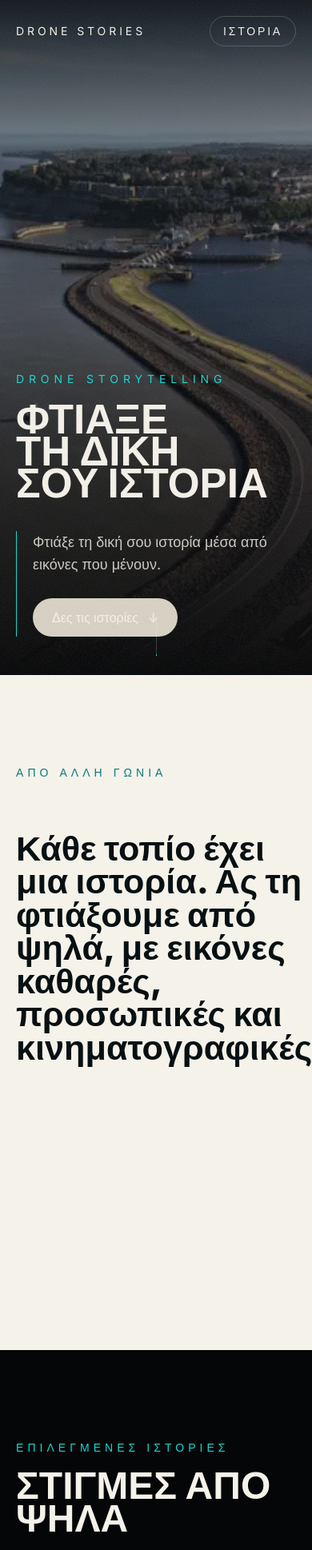
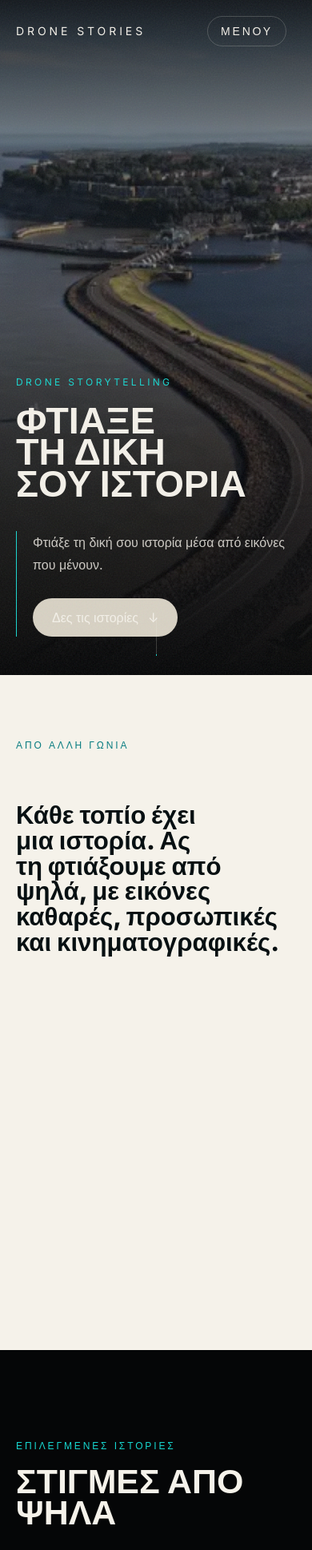
Before and after one commit to katsouris/drone-site, a React (Vite) app: page / in a window 390 px wide. Shown: the top 1938 px of the page at 80% size. Built offline with nearby package versions, Linux system fonts and the light colour scheme.

Commit message:
• feat: improve mobile   responsiveness and add   site favicon
  This matches the staged
  mobile typography/menu/
  gallery updates plus the
  new favicon
  asset. .gitignore is
  unstaged and not included.

```diff
--- a/components/FeaturedProjects.tsx
+++ b/components/FeaturedProjects.tsx
@@ -11,12 +11,12 @@ export default function FeaturedProjects({ videos }: FeaturedProjectsProps) {
       <div className="mx-auto max-w-7xl">
         <div className="mb-16 flex flex-col justify-between gap-6 md:flex-row md:items-end">
           <div>
-            <p className="mb-4 text-sm uppercase tracking-[0.36em] text-[#17d7d0]">Επιλεγμένες ιστορίες</p>
-            <h2 className="font-[var(--font-manrope)] text-[clamp(3rem,8vw,8.5rem)] font-extrabold uppercase leading-[0.86]">
+            <p className="mb-4 text-xs uppercase tracking-[0.24em] text-[#17d7d0] md:text-sm md:tracking-[0.36em]">Επιλεγμένες ιστορίες</p>
+            <h2 className="font-[var(--font-manrope)] text-[clamp(2.5rem,11vw,3.75rem)] font-extrabold uppercase leading-[0.9] md:text-[clamp(3rem,8vw,8.5rem)] md:leading-[0.86]">
               Στιγμές από ψηλά
             </h2>
           </div>
-          <p className="max-w-md text-lg leading-8 text-[#f5f2ea]/66">
+          <p className="max-w-md text-base leading-7 text-[#f5f2ea]/66 md:text-lg md:leading-8">
             Κάθε πτήση είναι μια μικρή σκηνή: φως, κίνηση και απόσταση που δίνουν χώρο στην ιστορία σου.
           </p>
         </div>
@@ -44,11 +44,11 @@ export default function FeaturedProjects({ videos }: FeaturedProjectsProps) {
               />
               <div className="absolute inset-0 bg-gradient-to-t from-[#050607] via-[#050607]/20 to-transparent" />
               <div className="absolute inset-x-0 bottom-0 p-6 md:p-8">
-                <div className="mb-5 flex items-center justify-between text-sm text-[#f5f2ea]/66">
+                <div className="mb-5 flex flex-wrap items-center justify-between gap-x-3 gap-y-1 text-sm text-[#f5f2ea]/66">
                   <span>{video.number}</span>
                   <span>{video.location}</span>
                 </div>
-                <h3 className="mb-3 font-[var(--font-manrope)] text-4xl font-extrabold uppercase md:text-6xl">{video.title}</h3>
+                <h3 className="mb-3 font-[var(--font-manrope)] text-3xl font-extrabold uppercase leading-[0.9] md:text-6xl">{video.title}</h3>
                 <p className="max-w-xl text-base leading-7 text-[#f5f2ea]/74">{video.description}</p>
               </div>
             </motion.article>
--- a/components/Header.tsx
+++ b/components/Header.tsx
@@ -1,4 +1,5 @@
 import { motion } from "framer-motion";
+import { useState } from "react";
 
 const navItems = [
   { label: "Αρχική", href: "#home" },
@@ -9,6 +10,8 @@ const navItems = [
 ];
 
 export default function Header() {
+  const [isMenuOpen, setIsMenuOpen] = useState(false);
+
   return (
     <motion.header
       className="fixed left-0 top-0 z-40 w-full px-5 py-5 text-sm text-[#f5f2ea] md:px-8"
@@ -29,11 +32,37 @@ export default function Header() {
         </div>
         <a
           href="#contact"
-          className="rounded-full border border-[#f5f2ea]/20 px-4 py-2 text-xs uppercase tracking-[0.2em] transition hover:border-[#17d7d0] hover:text-[#17d7d0]"
+          className="hidden rounded-full border border-[#f5f2ea]/20 px-4 py-2 text-xs uppercase tracking-[0.2em] transition hover:border-[#17d7d0] hover:text-[#17d7d0] md:inline-flex"
         >
           Ιστορία
         </a>
+        <button
+          className="mr-3 rounded-full border border-[#f5f2ea]/20 px-4 py-2 text-xs uppercase tracking-[0.2em] transition hover:border-[#17d7d0] hover:text-[#17d7d0] md:hidden"
+          type="button"
+          aria-controls="mobile-navigation"
+          aria-expanded={isMenuOpen}
+          onClick={() => setIsMenuOpen((isOpen) => !isOpen)}
+        >
+          Μενού
+        </button>
       </nav>
+      <div
+        id="mobile-navigation"
+        className={`mx-auto mt-3 max-w-7xl border border-[#f5f2ea]/15 bg-[#050607]/95 p-5 backdrop-blur md:hidden ${isMenuOpen ? "block" : "hidden"}`}
+      >
+        <div className="grid gap-1">
+          {navItems.map((item) => (
+            <a
+              key={item.href}
+              href={item.href}
+              className="border-b border-[#f5f2ea]/10 py-3 text-base text-[#f5f2ea]/82 transition hover:text-[#17d7d0]"
+              onClick={() => setIsMenuOpen(false)}
+            >
+              {item.label}
+            </a>
+          ))}
+        </div>
+      </div>
     </motion.header>
   );
 }
--- a/components/Hero.tsx
+++ b/components/Hero.tsx
@@ -34,7 +34,7 @@ export default function Hero() {
       >
         <div>
           <motion.p
-            className='mb-5 text-sm uppercase tracking-[0.42em] text-[#17d7d0]'
+            className='mb-5 text-xs uppercase tracking-[0.28em] text-[#17d7d0] md:text-sm md:tracking-[0.42em]'
             initial={{ y: 28, opacity: 0 }}
             animate={{ y: 0, opacity: 1 }}
             transition={{ duration: 0.8, delay: 1.05 }}
@@ -42,7 +42,7 @@ export default function Hero() {
             Drone storytelling
           </motion.p>
           <motion.h1
-            className='max-w-5xl text-balance font-[var(--font-manrope)] text-[clamp(3.2rem,9vw,9.8rem)] font-extrabold uppercase leading-[0.78] tracking-normal'
+            className='max-w-5xl text-balance font-[var(--font-manrope)] text-[clamp(2.75rem,12vw,4.25rem)] font-extrabold uppercase leading-[0.84] tracking-normal md:text-[clamp(3.2rem,9vw,9.8rem)] md:leading-[0.78]'
             initial={{ y: 80, opacity: 0 }}
             animate={{ y: 0, opacity: 1 }}
             transition={{ duration: 1, ease: [0.22, 1, 0.36, 1], delay: 0.65 }}
@@ -57,7 +57,7 @@ export default function Hero() {
           animate={{ y: 0, opacity: 1 }}
           transition={{ duration: 0.8, delay: 1.2 }}
         >
-          <p className='mb-7 text-lg leading-7 text-[#f5f2ea]/82'>
+          <p className='mb-7 text-base leading-7 text-[#f5f2ea]/82 md:text-lg'>
             Φτιάξε τη δική σου ιστορία μέσα από εικόνες που μένουν.
           </p>
           <a
--- a/components/HorizontalProjects.tsx
+++ b/components/HorizontalProjects.tsx
@@ -22,15 +22,15 @@ export default function HorizontalProjects({ projects }: HorizontalProjectsProps
     }
 
     const context = gsap.context(() => {
-      const distance = track.scrollWidth - window.innerWidth;
+      const getDistance = () => Math.max(0, track.scrollWidth - window.innerWidth);
 
       gsap.to(track, {
-        x: -distance,
+        x: () => -getDistance(),
         ease: "none",
         scrollTrigger: {
           trigger: section,
           start: "top top",
-          end: () => `+=${distance}`,
+          end: () => `+=${getDistance()}`,
           scrub: 1,
           pin: true,
           invalidateOnRefresh: true
@@ -46,8 +46,8 @@ export default function HorizontalProjects({ projects }: HorizontalProjectsProps
   return (
     <section ref={sectionRef} className="relative min-h-screen overflow-hidden bg-[#071012] py-16">
       <div className="px-5 md:px-8">
-        <p className="mb-4 text-sm uppercase tracking-[0.36em] text-[#17d7d0]">Διαδρομές</p>
-        <h2 className="max-w-5xl font-[var(--font-manrope)] text-[clamp(2.4rem,8vw,10vh)] font-extrabold uppercase leading-[0.88]">
+        <p className="mb-4 text-xs uppercase tracking-[0.24em] text-[#17d7d0] md:text-sm md:tracking-[0.36em]">Διαδρομές</p>
+        <h2 className="max-w-5xl font-[var(--font-manrope)] text-[clamp(2.25rem,10vw,3.25rem)] font-extrabold uppercase leading-[0.92] md:text-[clamp(2.4rem,8vw,10vh)] md:leading-[0.88]">
           Ο κόσμος σου από άλλη γωνία
         </h2>
       </div>
--- a/components/Intro.tsx
+++ b/components/Intro.tsx
@@ -2,10 +2,10 @@ import { motion } from "framer-motion";
 
 export default function Intro() {
   return (
-    <section className="relative min-h-screen bg-[#f5f2ea] px-5 py-28 text-[#071012] md:px-8">
+    <section className="relative min-h-screen bg-[#f5f2ea] px-5 py-20 text-[#071012] md:px-8 md:py-28">
       <div className="mx-auto grid max-w-7xl gap-16 md:grid-cols-[0.55fr_1fr] md:items-center">
         <motion.p
-          className="text-sm uppercase tracking-[0.36em] text-[#087c80]"
+          className="text-xs uppercase tracking-[0.24em] text-[#087c80] md:text-sm md:tracking-[0.36em]"
           initial={{ opacity: 0, y: 40 }}
           whileInView={{ opacity: 1, y: 0 }}
           viewport={{ once: true, amount: 0.5 }}
@@ -14,7 +14,7 @@ export default function Intro() {
           Από άλλη γωνία
         </motion.p>
         <motion.h2
-          className="text-balance font-[var(--font-manrope)] text-[clamp(2.7rem,6vw,7rem)] font-extrabold leading-[0.96] tracking-normal"
+          className="max-w-full text-balance font-[var(--font-manrope)] text-[clamp(1.75rem,8vw,2.75rem)] font-extrabold leading-[1.02] tracking-normal md:text-[clamp(2.7rem,6vw,7rem)] md:leading-[0.96]"
           initial={{ opacity: 0, y: 80 }}
           whileInView={{ opacity: 1, y: 0 }}
           viewport={{ once: true, amount: 0.35 }}
--- a/components/Safety.tsx
+++ b/components/Safety.tsx
@@ -11,11 +11,11 @@ export default function Safety() {
           viewport={{ once: true, amount: 0.35 }}
           transition={{ duration: 0.8 }}
         >
-          <p className="mb-5 text-sm uppercase tracking-[0.36em] text-[#17d7d0]">Πτήση με σεβασμό</p>
-          <h2 className="mb-8 font-[var(--font-manrope)] text-[clamp(3rem,8vw,8rem)] font-extrabold uppercase leading-[0.86]">
+          <p className="mb-5 text-xs uppercase tracking-[0.24em] text-[#17d7d0] md:text-sm md:tracking-[0.36em]">Πτήση με σεβασμό</p>
+          <h2 className="mb-8 font-[var(--font-manrope)] text-[clamp(2.5rem,11vw,3.75rem)] font-extrabold uppercase leading-[0.9] md:text-[clamp(3rem,8vw,8rem)] md:leading-[0.86]">
             Ήρεμα. Καθαρά. Υπεύθυνα.
           </h2>
-          <p className="max-w-3xl text-2xl leading-10 text-[#f5f2ea]/76">
+          <p className="max-w-3xl text-lg leading-8 text-[#f5f2ea]/76 md:text-2xl md:leading-10">
             Η εικόνα έχει αξία όταν δημιουργείται σωστά. Κάθε πτήση γίνεται με προσοχή στον χώρο, στους ανθρώπους και στη στιγμή.
           </p>
         </motion.div>
@@ -31,7 +31,7 @@ export default function Safety() {
               transition={{ duration: 0.6, delay: index * 0.08 }}
             >
               <span className="text-[#17d7d0]">{String(index + 1).padStart(2, "0")}</span>
-              <p className="text-xl text-[#f5f2ea]/82">{item}</p>
+              <p className="text-base leading-7 text-[#f5f2ea]/82 md:text-xl">{item}</p>
             </motion.div>
           ))}
         </div>
--- a/index.html
+++ b/index.html
@@ -3,6 +3,7 @@
   <head>
     <meta charset="UTF-8" />
     <meta name="viewport" content="width=device-width, initial-scale=1.0" />
+    <link rel="icon" type="image/jpeg" href="./images/optimized/drone.png" />
     <meta
       name="description"
       content="Προσωπικό portfolio drone photography και aerial storytelling. Φτιάξε τη δική σου ιστορία με εναέριες εικόνες και cinematic βίντεο."
```
Also changed, not shown: components/Contact.tsx (+7 -7 lines), components/Services.tsx (+4 -4 lines), images/optimized/drone.png (added).
